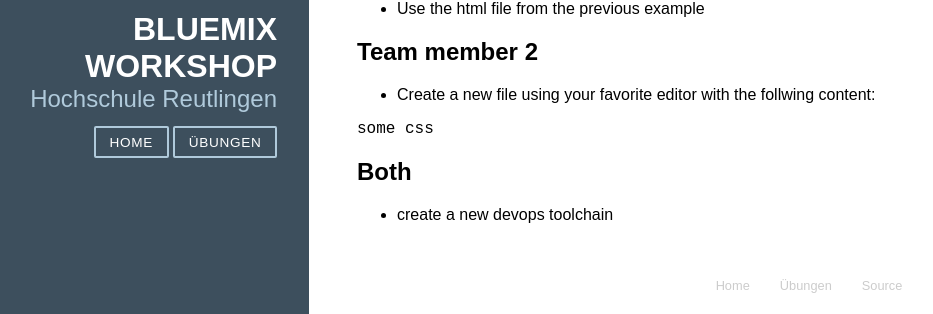
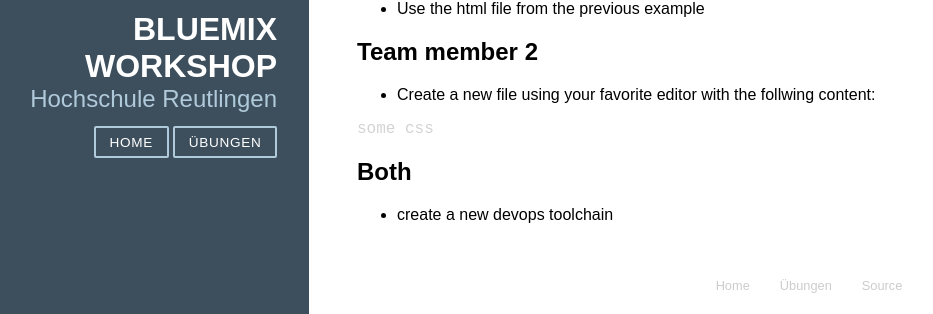
Before and after one commit to mkubik/HRTCloudDemo.github.io, a Jekyll site: the page built from _labs/003-collaborate.markdown, in a window 1280 px wide. Shown: the part 245-559 px from the top of the page, without its empty margins (11-944 px from the left). Built offline with Jekyll 4.4.1, drawn with Linux system fonts in a browser that asks for light colours; nearby versions of some CDN libraries.

Commit message:
change code color

```diff
--- a/css/site.css
+++ b/css/site.css
@@ -15,6 +15,14 @@
 
 h3 {
     font-weight: 100;
+}
+
+code,
+kbd,
+samp {
+  font-family: monospace, monospace; /* 1 */
+  font-size: 1em; /* 2 */
+  color: rgb(211,211,211)
 }
 
 /* LAYOUT CSS */
```
